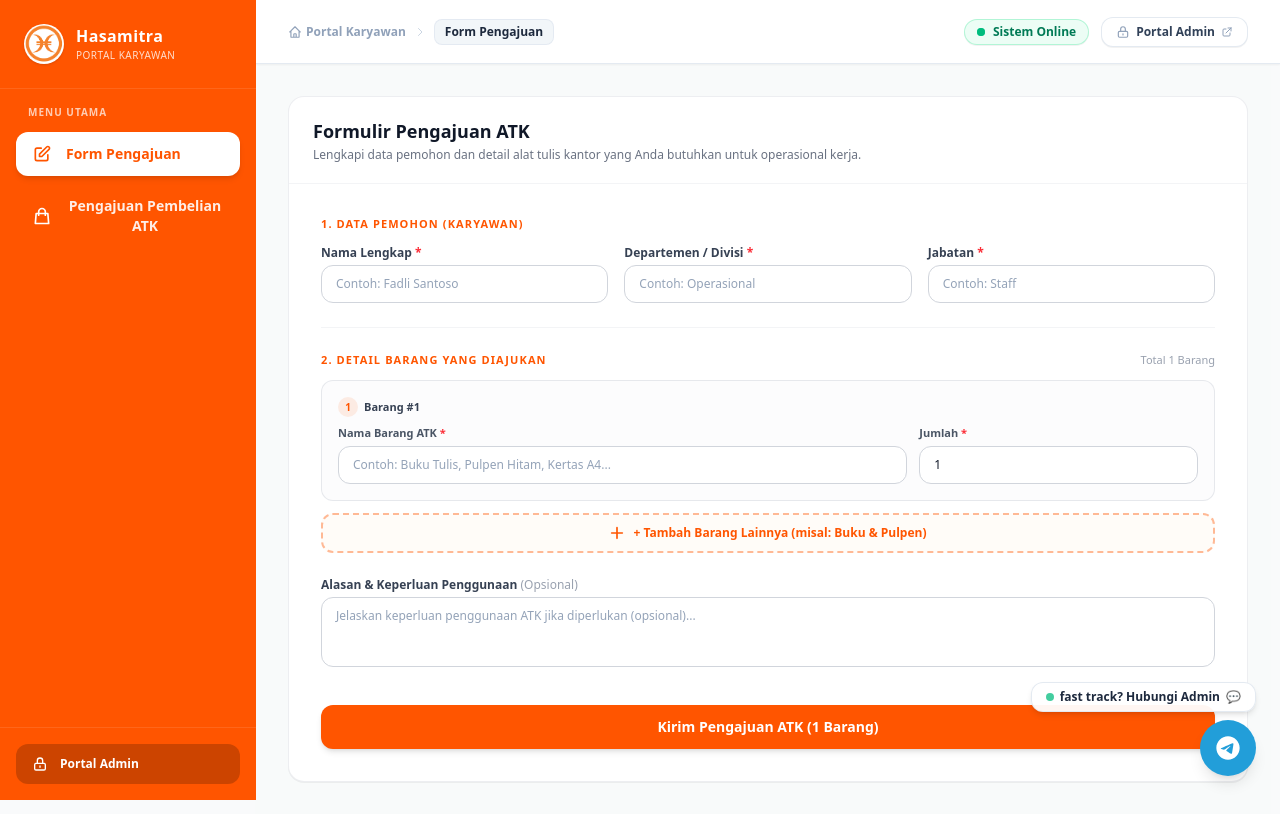
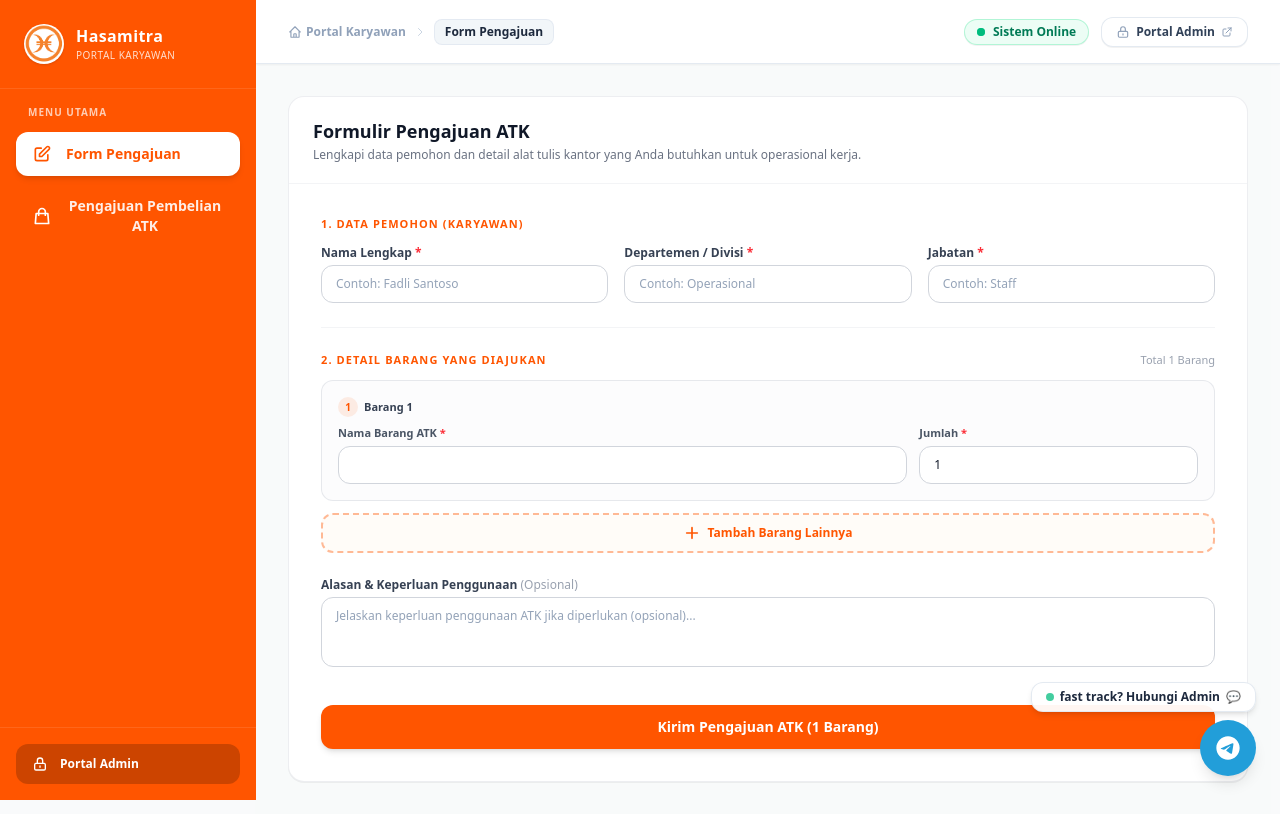
Before and after one commit to MuhammadArif-bin1/Pengajuan-ATK, a Next.js app: page / in a window 1280 px wide. Built offline with nearby package versions, Linux system fonts and the light colour scheme.

Commit message:
merapihkan tulisan pada bagian detail barang yang diajukan

```diff
--- a/src/app/page.tsx
+++ b/src/app/page.tsx
@@ -185,7 +185,6 @@ function ItemRowsSection({
   onItemChange,
   onAddItem,
   onRemoveItem,
-  placeholderName,
 }: {
   sectionTitle: string;
   items: FormItemRow[];
@@ -193,7 +192,6 @@ function ItemRowsSection({
   onItemChange: (id: string, field: "itemName" | "quantity", value: string) => void;
   onAddItem: () => void;
   onRemoveItem: (id: string) => void;
-  placeholderName: string;
 }) {
   return (
     <div>
@@ -221,7 +219,7 @@ function ItemRowsSection({
                   <span className="w-5 h-5 rounded-full bg-[#FF5500]/10 text-[#FF5500] inline-flex items-center justify-center text-[10px] font-extrabold">
                     {index + 1}
                   </span>
-                  Barang #{index + 1}
+                  Barang {index + 1}
                 </span>
 
                 {items.length > 1 && (
@@ -247,7 +245,6 @@ function ItemRowsSection({
                   </label>
                   <input
                     type="text"
-                    placeholder={placeholderName}
                     value={row.itemName}
                     onChange={(e) => onItemChange(row.id, "itemName", e.target.value)}
                     className={`w-full rounded-xl border px-3.5 py-2.5 text-xs text-gray-900 font-medium bg-white focus:outline-none focus:ring-2 focus:ring-[#FF5500]/30 focus:border-[#FF5500] transition ${
@@ -266,7 +263,6 @@ function ItemRowsSection({
                     type="text"
                     inputMode="numeric"
                     pattern="[0-9]*"
-                    placeholder="Contoh: 2"
                     value={row.quantity}
                     onChange={(e) => {
                       const onlyNums = e.target.value.replace(/\D/g, "");
@@ -294,7 +290,7 @@ function ItemRowsSection({
           <svg className="w-4 h-4 group-hover:scale-110 transition-transform" fill="none" viewBox="0 0 24 24" stroke="currentColor" strokeWidth={2.5}>
             <path strokeLinecap="round" strokeLinejoin="round" d="M12 4v16m8-8H4" />
           </svg>
-          <span>+ Tambah Barang Lainnya (misal: Buku & Pulpen)</span>
+          <span>Tambah Barang Lainnya</span>
         </button>
       </div>
     </div>
@@ -742,7 +738,6 @@ export default function PublicUserPortalPage() {
                     onItemChange={handleRequestItemChange}
                     onAddItem={handleAddRequestItem}
                     onRemoveItem={handleRemoveRequestItem}
-                    placeholderName="Contoh: Buku Tulis, Pulpen Hitam, Kertas A4..."
                   />
 
                   {/* Section 3: Alasan & Catatan */}
@@ -812,7 +807,6 @@ export default function PublicUserPortalPage() {
                     onItemChange={handlePurchaseItemChange}
                     onAddItem={handleAddPurchaseItem}
                     onRemoveItem={handleRemovePurchaseItem}
-                    placeholderName="Contoh: Spidol Whiteboard, Tinta Printer, Flashdisk..."
                   />
 
                   {/* Section 3: Alasan & Catatan Pembelian */}
```
